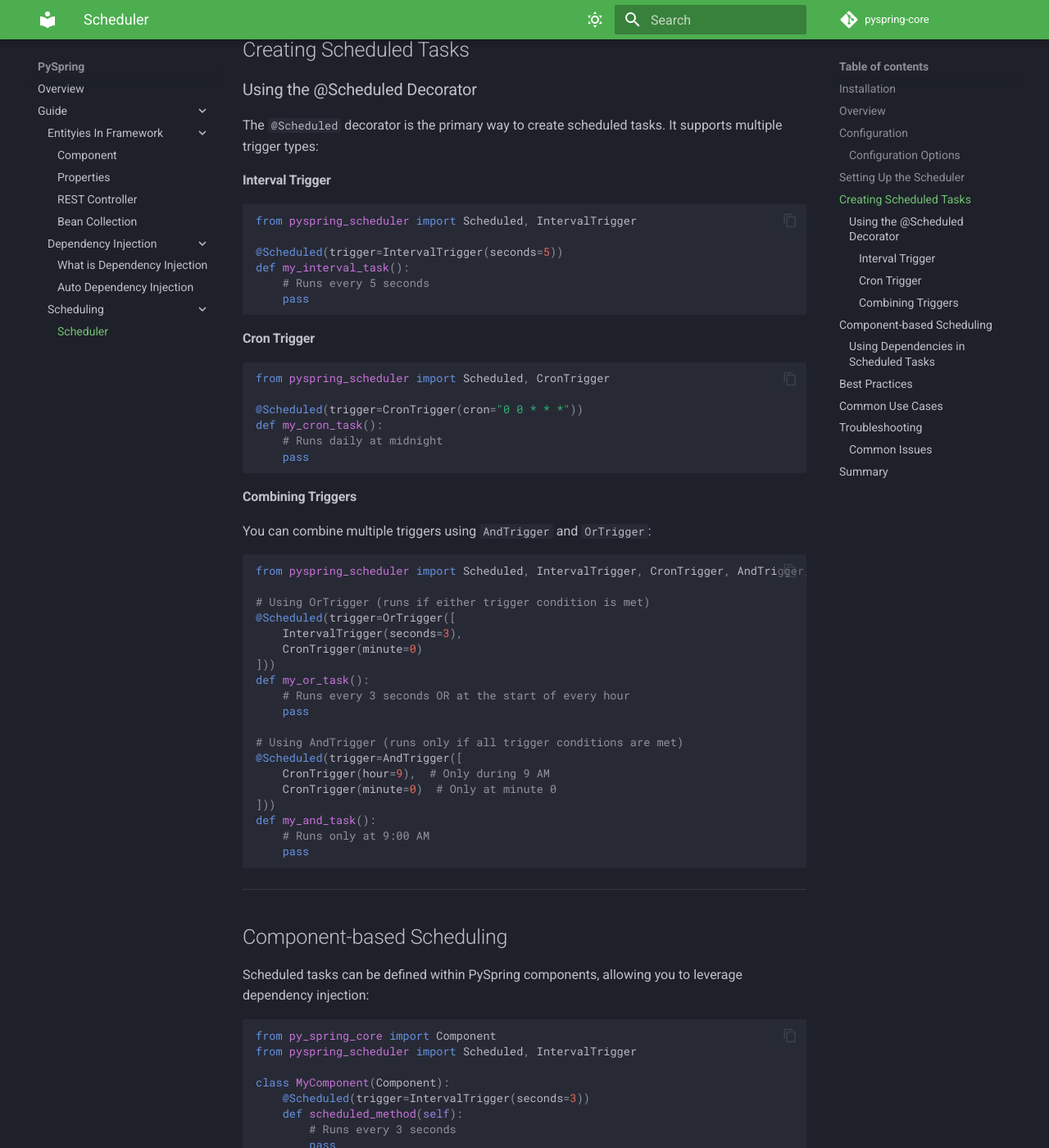
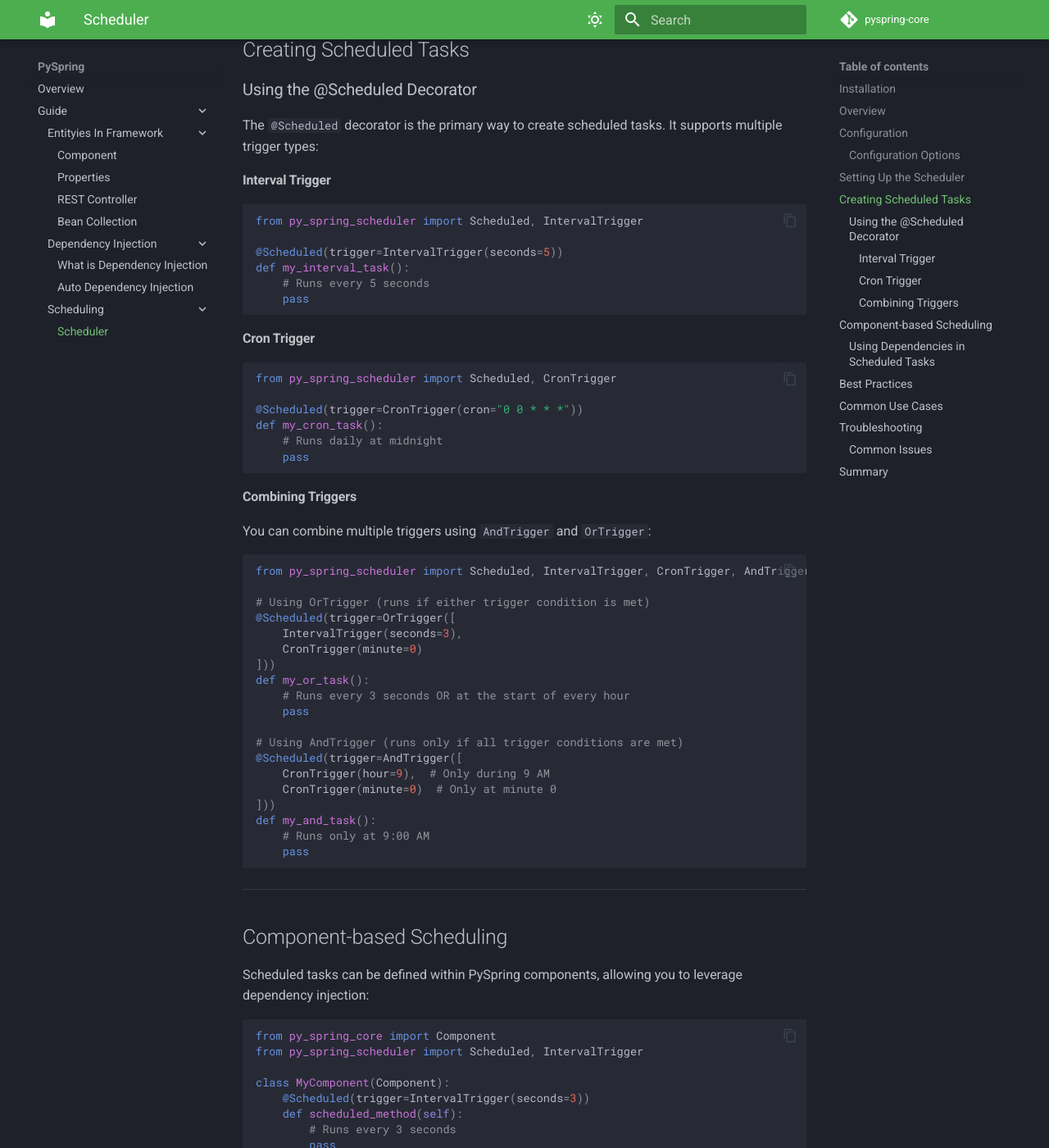
Before and after one commit to PythonSpring/pyspring-docs, an MkDocs documentation site: the page built from docs/guide/scheduling/scheduler.md, in a window 1280 px wide and 1400 px high, scrolled down 1507 px. Shown: the whole window at 82% size. Built offline with MkDocs 1.6.1 and Material for MkDocs 9.7.7, drawn with Linux system fonts in a browser that asks for light colours; comment, search, counter and statistics services are not loaded; some of the changed text lies outside the part shown.

Commit message:
fix(docs): Correct import paths in scheduling guide
- Updated import statements in the scheduling guide to reflect the correct module name `py_spring_scheduler` instead of `pyspring_scheduler` for consistency and accuracy.

````diff
--- a/docs/guide/scheduling/scheduler.md
+++ b/docs/guide/scheduling/scheduler.md
@@ -75,7 +75,7 @@
 #### Interval Trigger
 
 ```python
-from pyspring_scheduler import Scheduled, IntervalTrigger
+from py_spring_scheduler import Scheduled, IntervalTrigger
 
 @Scheduled(trigger=IntervalTrigger(seconds=5))
 def my_interval_task():
@@ -86,7 +86,7 @@
 #### Cron Trigger
 
 ```python
-from pyspring_scheduler import Scheduled, CronTrigger
+from py_spring_scheduler import Scheduled, CronTrigger
 
 @Scheduled(trigger=CronTrigger(cron="0 0 * * *"))
 def my_cron_task():
@@ -99,7 +99,7 @@
 You can combine multiple triggers using `AndTrigger` and `OrTrigger`:
 
 ```python
-from pyspring_scheduler import Scheduled, IntervalTrigger, CronTrigger, AndTrigger, OrTrigger
+from py_spring_scheduler import Scheduled, IntervalTrigger, CronTrigger, AndTrigger, OrTrigger
 
 # Using OrTrigger (runs if either trigger condition is met)
 @Scheduled(trigger=OrTrigger([
@@ -129,7 +129,7 @@
 
 ```python
 from py_spring_core import Component
-from pyspring_scheduler import Scheduled, IntervalTrigger
+from py_spring_scheduler import Scheduled, IntervalTrigger
 
 class MyComponent(Component):
     @Scheduled(trigger=IntervalTrigger(seconds=3))
@@ -144,7 +144,7 @@
 
 ```python
 from py_spring_core import Component
-from pyspring_scheduler import Scheduled, IntervalTrigger
+from py_spring_scheduler import Scheduled, IntervalTrigger
 
 class Service(Component):
     def do_something(self):
````
